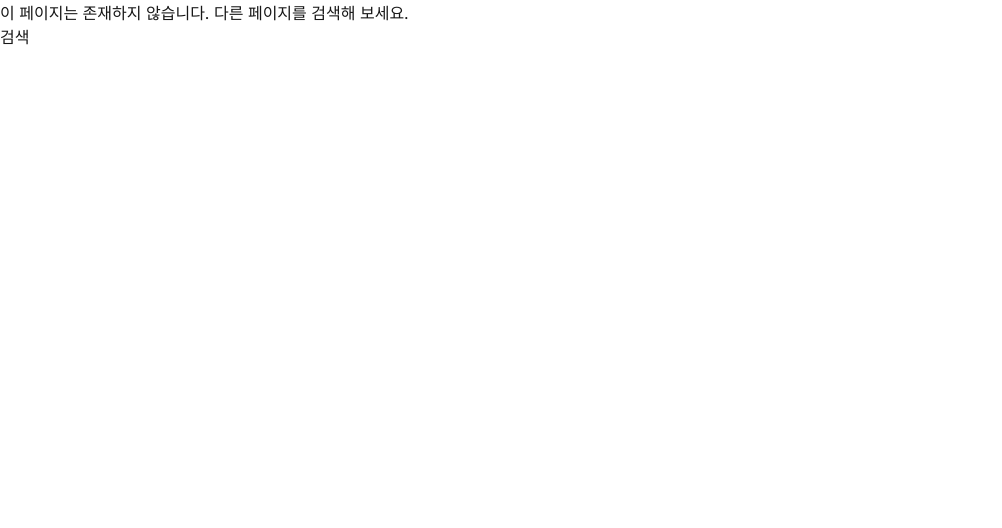
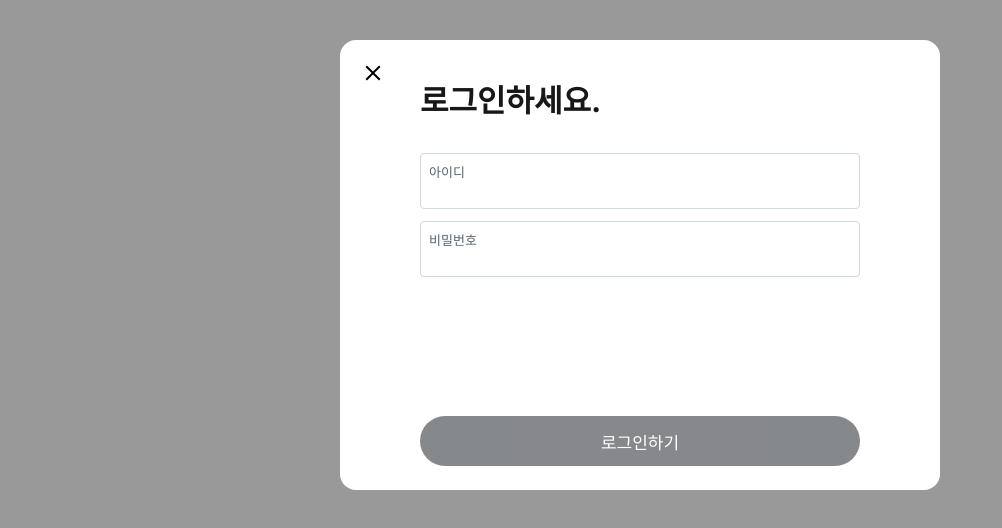
Before and after one commit to jjew-woo/z-com, a Next.js app: page /i/flow/login in a window 1280 px wide. Before the commit this address had no page. Shown: the top 528 px of the page, without its empty margins (0-1002 px from the left). Built offline with nearby package versions, Linux system fonts and the light colour scheme.

Commit message:
add: 로그인 모달 (패러렐 라우트 & 인터셉팅 라우트)

```diff
--- /dev/null
+++ b/src/app/(beforeLogin)/@modal/(.)i/flow/login/login.module.css
@@ -0,0 +1,103 @@
+.modalBackground {
+  width: 100vw;
+  height: 100%;
+  display: flex;
+  justify-content: center;
+  position: absolute;
+  background-color: rgba(0, 0, 0, 0.4);
+  top: 0;
+  left: 0;
+  right: 0;
+  bottom: 0;
+}
+.modal {
+  background: #ffffff;
+  position: relative;
+  top: 5%;
+  max-width: 80vw;
+  min-width: 600px;
+  border-radius: 16px;
+  display: flex;
+  flex-direction: column;
+  height: 450px;
+}
+.modalHeader {
+  padding: 36px 80px 20px;
+  font-size: 31px;
+  font-weight: bold;
+}
+.modal form {
+  display: flex;
+  flex-direction: column;
+  flex: 1;
+}
+.modalBody {
+  flex: 1;
+  padding: 0 80px;
+}
+.inputDiv {
+  display: flex;
+  flex-direction: column;
+  height: 56px;
+  position: relative;
+  margin: 12px 0;
+}
+.inputLabel {
+  width: 100%;
+  display: inline-block;
+  position: absolute;
+  top: 0;
+  border: 1px solid rgb(207, 217, 222);
+  border-radius: 4px;
+  font-size: 13px;
+  height: 56px;
+  padding: 8px 8px 0;
+  color: rgb(83, 100, 113);
+}
+.inputLabel:focus-within {
+  color: red;
+}
+.input {
+  width: 100%;
+  border: none;
+  font-size: 17px;
+  margin-top: 16px;
+  padding: 12px 8px 8px;
+  outline: none;
+}
+.modalFooter {
+  padding: 24px 80px;
+}
+.actionButton {
+  width: 100%;
+  height: 50px;
+  border-radius: 25px;
+  background-color: rgb(15, 20, 25);
+  color: white;
+  font-size: 17px;
+  cursor: pointer;
+  border: none;
+}
+.actionButton:disabled {
+  opacity: 0.5;
+}
+.actionButton:hover {
+  background-color: rgb(39, 44, 48);
+}
+.closeButton {
+  width: 34px;
+  height: 34px;
+  border-radius: 17px;
+  border: none;
+  cursor: pointer;
+  background-color: #fff;
+  position: absolute;
+  left: 16px;
+  top: 16px;
+  display: flex;
+  align-items: center;
+  justify-content: center;
+}
+.closeButton:hover {
+  background-color: rgba(15, 20, 25, 0.1);
+}
--- /dev/null
+++ b/src/app/(beforeLogin)/@modal/default.tsx
@@ -0,0 +1,3 @@
+export default function Default() {
+  return null;
+}
--- /dev/null
+++ b/src/app/(beforeLogin)/i/flow/login/login.module.css
@@ -0,0 +1,103 @@
+.modalBackground {
+  width: 100vw;
+  height: 100%;
+  display: flex;
+  justify-content: center;
+  position: absolute;
+  background-color: rgba(0, 0, 0, 0.4);
+  top: 0;
+  left: 0;
+  right: 0;
+  bottom: 0;
+}
+.modal {
+  background: #ffffff;
+  position: relative;
+  top: 5%;
+  max-width: 80vw;
+  min-width: 600px;
+  border-radius: 16px;
+  display: flex;
+  flex-direction: column;
+  height: 450px;
+}
+.modalHeader {
+  padding: 36px 80px 20px;
+  font-size: 31px;
+  font-weight: bold;
+}
+.modal form {
+  display: flex;
+  flex-direction: column;
+  flex: 1;
+}
+.modalBody {
+  flex: 1;
+  padding: 0 80px;
+}
+.inputDiv {
+  display: flex;
+  flex-direction: column;
+  height: 56px;
+  position: relative;
+  margin: 12px 0;
+}
+.inputLabel {
+  width: 100%;
+  display: inline-block;
+  position: absolute;
+  top: 0;
+  border: 1px solid rgb(207, 217, 222);
+  border-radius: 4px;
+  font-size: 13px;
+  height: 56px;
+  padding: 8px 8px 0;
+  color: rgb(83, 100, 113);
+}
+.inputLabel:focus-within {
+  color: red;
+}
+.input {
+  width: 100%;
+  border: none;
+  font-size: 17px;
+  margin-top: 16px;
+  padding: 12px 8px 8px;
+  outline: none;
+}
+.modalFooter {
+  padding: 24px 80px;
+}
+.actionButton {
+  width: 100%;
+  height: 50px;
+  border-radius: 25px;
+  background-color: rgb(15, 20, 25);
+  color: white;
+  font-size: 17px;
+  cursor: pointer;
+  border: none;
+}
+.actionButton:disabled {
+  opacity: 0.5;
+}
+.actionButton:hover {
+  background-color: rgb(39, 44, 48);
+}
+.closeButton {
+  width: 34px;
+  height: 34px;
+  border-radius: 17px;
+  border: none;
+  cursor: pointer;
+  background-color: #fff;
+  position: absolute;
+  left: 16px;
+  top: 16px;
+  display: flex;
+  align-items: center;
+  justify-content: center;
+}
+.closeButton:hover {
+  background-color: rgba(15, 20, 25, 0.1);
+}
--- /dev/null
+++ b/src/app/(beforeLogin)/i/flow/login/page.tsx
@@ -0,0 +1,71 @@
+"use client";
+import style from "@/app/(beforeLogin)/i/flow/login/login.module.css";
+import { useState } from "react";
+
+export default function LoginModal() {
+  const [id, setId] = useState();
+  const [password, setPassword] = useState();
+  const [message, setMessage] = useState();
+  const onSubmit = () => {};
+  const onClickClose = () => {};
+  const onChangeId = () => {};
+  const onChangePassword = () => {};
+
+  return (
+    <div className={style.modalBackground}>
+      <div className={style.modal}>
+        <div className={style.modalHeader}>
+          <button className={style.closeButton} onClick={onClickClose}>
+            <svg
+              width={24}
+              viewBox="0 0 24 24"
+              aria-hidden="true"
+              className="r-18jsvk2 r-4qtqp9 r-yyyyoo r-z80fyv r-dnmrzs r-bnwqim r-1plcrui r-lrvibr r-19wmn03"
+            >
+              <g>
+                <path d="M10.59 12L4.54 5.96l1.42-1.42L12 10.59l6.04-6.05 1.42 1.42L13.41 12l6.05 6.04-1.42 1.42L12 13.41l-6.04 6.05-1.42-1.42L10.59 12z"></path>
+              </g>
+            </svg>
+          </button>
+          <div>로그인하세요.</div>
+        </div>
+        <form onSubmit={onSubmit}>
+          <div className={style.modalBody}>
+            <div className={style.inputDiv}>
+              <label className={style.inputLabel} htmlFor="id">
+                아이디
+              </label>
+              <input
+                id="id"
+                className={style.input}
+                value={id}
+                onChange={onChangeId}
+                type="text"
+                placeholder=""
+              />
+            </div>
+            <div className={style.inputDiv}>
+              <label className={style.inputLabel} htmlFor="password">
+                비밀번호
+              </label>
+              <input
+                id="password"
+                className={style.input}
+                value={password}
+                onChange={onChangePassword}
+                type="password"
+                placeholder=""
+              />
+            </div>
+          </div>
+          <div className={style.message}>{message}</div>
+          <div className={style.modalFooter}>
+            <button className={style.actionButton} disabled={!id && !password}>
+              로그인하기
+            </button>
+          </div>
+        </form>
+      </div>
+    </div>
+  );
+}
--- a/src/app/(beforeLogin)/i/flow/signup/page.tsx
+++ b/src/app/(beforeLogin)/i/flow/signup/page.tsx
@@ -0,0 +1,3 @@
+export default function Home() {
+  return <main>회원가입 모달</main>;
+}
--- /dev/null
+++ b/src/app/(beforeLogin)/layout.tsx
@@ -0,0 +1,16 @@
+import { ReactNode } from "react";
+import styles from "@/app/page.module.css";
+
+type Props = {
+  children: ReactNode;
+  modal: ReactNode;
+};
+
+export default function RootLayout({ children, modal }: Props) {
+  return (
+    <div className={styles.container}>
+      {children}
+      {modal}
+    </div>
+  );
+}
--- a/src/app/page.tsx
+++ b/src/app/(beforeLogin)/page.tsx
@@ -1,7 +1,7 @@
 import Link from "next/link";
 import Image from "next/image";
-import styles from "./page.module.css";
-import zLogo from "../../public/zlogo.png";
+import styles from "@/app/page.module.css";
+import zLogo from "../../../public/zlogo.png";
 
 export default function Main() {
   return (
@@ -16,7 +16,7 @@
           계정 만들기
         </Link>
         <h3>이미 트위터에 가입하셨나요?</h3>
-        <Link href="/login" className={styles.login}>
+        <Link href="/i/flow/login" className={styles.login}>
           로그인
         </Link>
       </div>
--- a/src/app/layout.tsx
+++ b/src/app/layout.tsx
@@ -17,9 +17,7 @@
 export default function RootLayout({ children }: Props) {
   return (
     <html lang="en">
-      <body className={inter.className}>
-        <div className={styles.container}>{children}</div>
-      </body>
+      <body className={inter.className}>{children}</body>
     </html>
   );
 }
```
Also changed, not shown: src/app/(beforeLogin)/@modal/(.)i/flow/login/page.tsx (added, +71 -0 lines).
